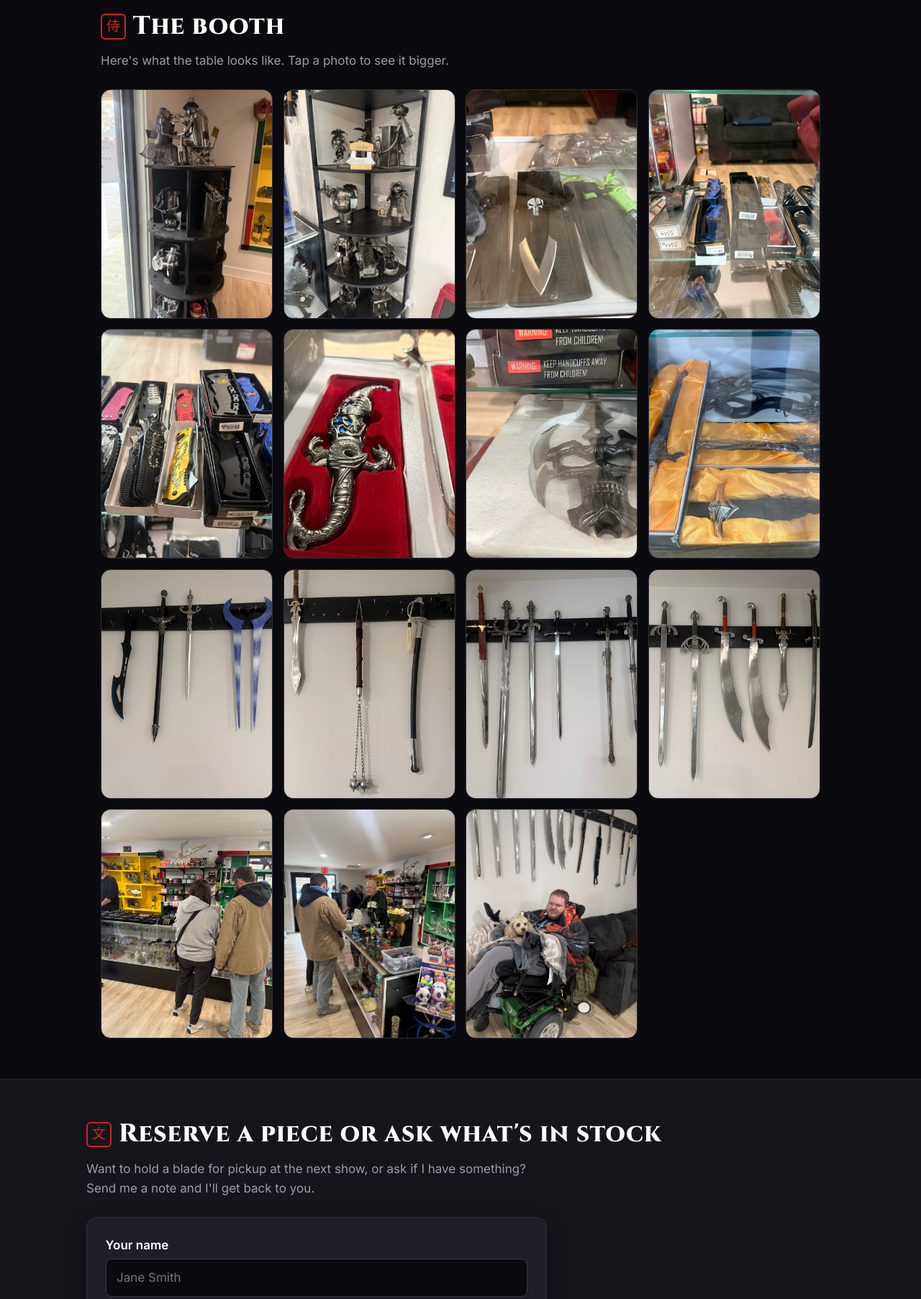
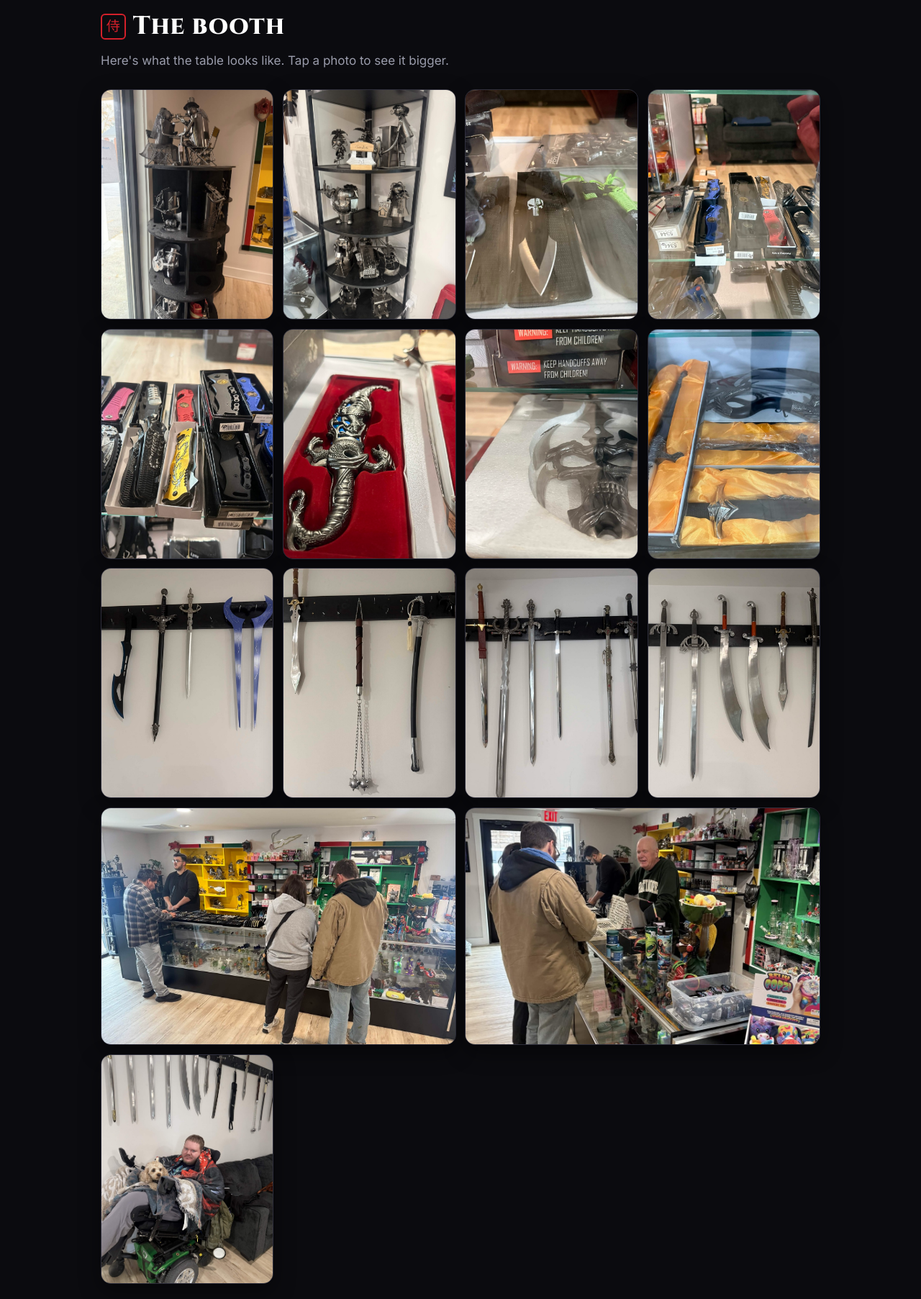
Before and after one commit to invalidprince/lynx-samurai, a plain HTML site: page index.html in a window 1280 px wide. Shown: the part 2020-3825 px from the top of the page at 72% size. Drawn offline with Linux system fonts and the light colour scheme.

Commit message:
Gallery: lightbox with captions, grid like sawyerssquishys

```diff
--- a/app.js
+++ b/app.js
@@ -17,3 +17,8 @@ var form=document.getElementById("contact-form");if(form){var st=form.querySelec
   fetch(ENDPOINT,{method:"POST",body:fd}).then(function(r){return r.json()}).then(function(j){st.textContent=j.success?"Sent. I'll get back to you soon.":"Something went wrong. Try again or message me on Facebook."}).catch(function(){st.textContent="Something went wrong. Try again or message me on Facebook."})})}
 document.getElementById("year").textContent=new Date().getFullYear();
 })();
+(function(){var dlg=document.getElementById("lightbox");var items=Array.prototype.slice.call(document.querySelectorAll("#booth .gallery-item"));if(!dlg||typeof dlg.showModal!=="function"||!items.length)return;var img=document.getElementById("lb-img"),cap=document.getElementById("lb-cap"),idx=0;
+function show(i){idx=(i+items.length)%items.length;var a=items[idx];img.src=a.getAttribute("href");img.alt=(a.querySelector("img")||{}).alt||"";cap.textContent=a.getAttribute("data-caption")||""}
+items.forEach(function(a,i){a.addEventListener("click",function(e){e.preventDefault();show(i);dlg.showModal()})});
+dlg.querySelector(".lb-close").addEventListener("click",function(){dlg.close()});dlg.querySelector(".lb-prev").addEventListener("click",function(){show(idx-1)});dlg.querySelector(".lb-next").addEventListener("click",function(){show(idx+1)});
+dlg.addEventListener("click",function(e){if(e.target===dlg)dlg.close()});dlg.addEventListener("keydown",function(e){if(e.key==="ArrowLeft")show(idx-1);else if(e.key==="ArrowRight")show(idx+1)});dlg.addEventListener("close",function(){img.src="data:,"})})();
--- a/index.html
+++ b/index.html
@@ -74,21 +74,21 @@
     <h2 id="booth-h"><span class="kanji" aria-hidden="true">侍</span> The booth</h2>
     <p class="section-sub">Here's what the table looks like. Tap a photo to see it bigger.</p>
     <div class="gallery">
-      <a class="gallery-item" href="assets/gallery/booth-01.jpg" target="_blank" rel="noopener"><img src="assets/gallery/booth-01.jpg" alt="Wedding couple figurine" loading="lazy"></a>
-      <a class="gallery-item" href="assets/gallery/booth-02.jpg" target="_blank" rel="noopener"><img src="assets/gallery/booth-02.jpg" alt="Metal figurine tower" loading="lazy"></a>
-      <a class="gallery-item" href="assets/gallery/booth-03.jpg" target="_blank" rel="noopener"><img src="assets/gallery/booth-03.jpg" alt="Figurine corner shelf" loading="lazy"></a>
-      <a class="gallery-item" href="assets/gallery/booth-04.jpg" target="_blank" rel="noopener"><img src="assets/gallery/booth-04.jpg" alt="Fixed blades" loading="lazy"></a>
-      <a class="gallery-item" href="assets/gallery/booth-05.jpg" target="_blank" rel="noopener"><img src="assets/gallery/booth-05.jpg" alt="Folding knives" loading="lazy"></a>
-      <a class="gallery-item" href="assets/gallery/booth-06.jpg" target="_blank" rel="noopener"><img src="assets/gallery/booth-06.jpg" alt="Folding knives" loading="lazy"></a>
-      <a class="gallery-item" href="assets/gallery/booth-07.jpg" target="_blank" rel="noopener"><img src="assets/gallery/booth-07.jpg" alt="Dragon dagger" loading="lazy"></a>
-      <a class="gallery-item" href="assets/gallery/booth-08.jpg" target="_blank" rel="noopener"><img src="assets/gallery/booth-08.jpg" alt="Fantasy dagger set" loading="lazy"></a>
-      <a class="gallery-item" href="assets/gallery/booth-09.jpg" target="_blank" rel="noopener"><img src="assets/gallery/booth-09.jpg" alt="Sword wall" loading="lazy"></a>
-      <a class="gallery-item" href="assets/gallery/booth-10.jpg" target="_blank" rel="noopener"><img src="assets/gallery/booth-10.jpg" alt="Flail, saber & broadsword" loading="lazy"></a>
-      <a class="gallery-item" href="assets/gallery/booth-11.jpg" target="_blank" rel="noopener"><img src="assets/gallery/booth-11.jpg" alt="Skull dagger" loading="lazy"></a>
-      <a class="gallery-item" href="assets/gallery/booth-12.jpg" target="_blank" rel="noopener"><img src="assets/gallery/booth-12.jpg" alt="Sword wall" loading="lazy"></a>
-      <a class="gallery-item" href="assets/gallery/booth-13.jpg" target="_blank" rel="noopener"><img src="assets/gallery/booth-13.jpg" alt="Grand opening: customers at the counter" loading="lazy"></a>
-      <a class="gallery-item" href="assets/gallery/booth-14.jpg" target="_blank" rel="noopener"><img src="assets/gallery/booth-14.jpg" alt="Grand opening day at the counter" loading="lazy"></a>
-      <a class="gallery-item" href="assets/gallery/booth-15.jpg" target="_blank" rel="noopener"><img src="assets/gallery/booth-15.jpg" alt="Tyler under the sword wall" loading="lazy"></a>
+      <a class="gallery-item" href="assets/gallery/booth-01.jpg" data-caption="Wedding couple figurine"><img src="assets/gallery/booth-01.jpg" alt="Wedding couple figurine" loading="lazy" decoding="async"></a>
+      <a class="gallery-item" href="assets/gallery/booth-02.jpg" data-caption="Metal figurine tower"><img src="assets/gallery/booth-02.jpg" alt="Metal figurine tower" loading="lazy" decoding="async"></a>
+      <a class="gallery-item" href="assets/gallery/booth-03.jpg" data-caption="Figurine corner shelf"><img src="assets/gallery/booth-03.jpg" alt="Figurine corner shelf" loading="lazy" decoding="async"></a>
+      <a class="gallery-item" href="assets/gallery/booth-04.jpg" data-caption="Fixed blades"><img src="assets/gallery/booth-04.jpg" alt="Fixed blades" loading="lazy" decoding="async"></a>
+      <a class="gallery-item" href="assets/gallery/booth-05.jpg" data-caption="Folding knives"><img src="assets/gallery/booth-05.jpg" alt="Folding knives" loading="lazy" decoding="async"></a>
+      <a class="gallery-item" href="assets/gallery/booth-06.jpg" data-caption="Folding knives"><img src="assets/gallery/booth-06.jpg" alt="Folding knives" loading="lazy" decoding="async"></a>
+      <a class="gallery-item" href="assets/gallery/booth-07.jpg" data-caption="Dragon dagger"><img src="assets/gallery/booth-07.jpg" alt="Dragon dagger" loading="lazy" decoding="async"></a>
+      <a class="gallery-item" href="assets/gallery/booth-08.jpg" data-caption="Fantasy dagger set"><img src="assets/gallery/booth-08.jpg" alt="Fantasy dagger set" loading="lazy" decoding="async"></a>
+      <a class="gallery-item" href="assets/gallery/booth-09.jpg" data-caption="Sword wall"><img src="assets/gallery/booth-09.jpg" alt="Sword wall" loading="lazy" decoding="async"></a>
+      <a class="gallery-item" href="assets/gallery/booth-10.jpg" data-caption="Flail, saber & broadsword"><img src="assets/gallery/booth-10.jpg" alt="Flail, saber & broadsword" loading="lazy" decoding="async"></a>
+      <a class="gallery-item" href="assets/gallery/booth-11.jpg" data-caption="Skull dagger"><img src="assets/gallery/booth-11.jpg" alt="Skull dagger" loading="lazy" decoding="async"></a>
+      <a class="gallery-item" href="assets/gallery/booth-12.jpg" data-caption="Sword wall"><img src="assets/gallery/booth-12.jpg" alt="Sword wall" loading="lazy" decoding="async"></a>
+      <a class="gallery-item gallery-wide" href="assets/gallery/booth-13.jpg" data-caption="Grand opening: customers at the counter"><img src="assets/gallery/booth-13.jpg" alt="Grand opening: customers at the counter" loading="lazy" decoding="async"></a>
+      <a class="gallery-item gallery-wide" href="assets/gallery/booth-14.jpg" data-caption="Grand opening day at the counter"><img src="assets/gallery/booth-14.jpg" alt="Grand opening day at the counter" loading="lazy" decoding="async"></a>
+      <a class="gallery-item" href="assets/gallery/booth-15.jpg" data-caption="Tyler under the sword wall"><img src="assets/gallery/booth-15.jpg" alt="Tyler under the sword wall" loading="lazy" decoding="async"></a>
     </div>
   </section>
 
@@ -110,6 +110,16 @@
 <footer class="footer">
   <p>© <span id="year">2026</span> Lynx Samurai · Central Pennsylvania</p>
 </footer>
+<dialog id="lightbox" class="lightbox" aria-label="Photo viewer">
+  <button type="button" class="lb-btn lb-close" aria-label="Close photo">✕</button>
+  <button type="button" class="lb-btn lb-prev" aria-label="Previous photo">‹</button>
+  <figure class="lb-figure">
+    <img id="lb-img" src="data:," alt="">
+    <figcaption id="lb-cap"></figcaption>
+  </figure>
+  <button type="button" class="lb-btn lb-next" aria-label="Next photo">›</button>
+</dialog>
+
 <script src="app.js" defer></script>
 </body>
 </html>
--- a/style.css
+++ b/style.css
@@ -70,10 +70,25 @@ h2{font-size:clamp(1.6rem,3.6vw,2.2rem);display:flex;align-items:center;gap:.6re
 .loading,.empty{color:var(--muted)}
 
 /* GALLERY */
-.gallery{display:grid;grid-template-columns:repeat(auto-fit,minmax(200px,1fr));gap:.9rem}
-.gallery-item{display:block;aspect-ratio:3/4;overflow:hidden;border-radius:var(--radius);border:1px solid #2e2e3b;background:var(--ink-3)}
-.gallery-item img{width:100%;height:100%;object-fit:cover;display:block;transition:transform .25s}
+.gallery{display:grid;gap:.8rem;grid-template-columns:repeat(2,1fr)}
+@media (min-width:600px){.gallery{grid-template-columns:repeat(3,1fr)}}
+@media (min-width:900px){.gallery{grid-template-columns:repeat(4,1fr)}}
+.gallery-item{display:block;overflow:hidden;border-radius:var(--radius);border:1px solid #2e2e3b;background:var(--ink-3);box-shadow:var(--shadow);cursor:zoom-in}
+.gallery-item img{width:100%;aspect-ratio:3/4;object-fit:cover;display:block;transition:transform .25s}
+.gallery .gallery-wide{grid-column:span 2}
+.gallery .gallery-wide img{aspect-ratio:3/2}
 .gallery-item:hover img{transform:scale(1.04)}
+.lightbox{border:none;padding:0;background:transparent;max-width:100vw;max-height:100vh;width:100vw;height:100vh;margin:0}
+.lightbox[open]{display:flex;align-items:center;justify-content:center}
+.lightbox::backdrop{background:rgba(11,11,15,.92)}
+.lb-figure{margin:0;max-width:92vw;text-align:center}
+.lb-figure img{max-width:92vw;max-height:82vh;width:auto;height:auto;margin:0 auto;border-radius:var(--radius);border:1px solid #2e2e3b}
+.lb-figure figcaption{color:var(--paper);font-weight:600;margin-top:.7rem;font-size:.95rem;padding:0 2.6rem}
+.lb-btn{position:fixed;z-index:2;border:none;cursor:pointer;font-weight:800;width:48px;height:48px;border-radius:50%;background:var(--red);color:#fff;font-size:1.6rem;line-height:1;box-shadow:0 4px 14px rgba(0,0,0,.5)}
+.lb-btn:hover{background:var(--red-deep)}
+.lb-close{top:12px;right:12px;font-size:1.2rem}
+.lb-prev{left:10px;top:50%;transform:translateY(-50%)}
+.lb-next{right:10px;top:50%;transform:translateY(-50%)}
 .placeholder{aspect-ratio:3/4;display:grid;place-items:center;border:2px dashed #3a3a48;border-radius:var(--radius);color:var(--muted);background:repeating-linear-gradient(135deg,var(--ink-2) 0 12px,var(--ink-3) 12px 24px);font-weight:600}
 
 /* FORM */
```
